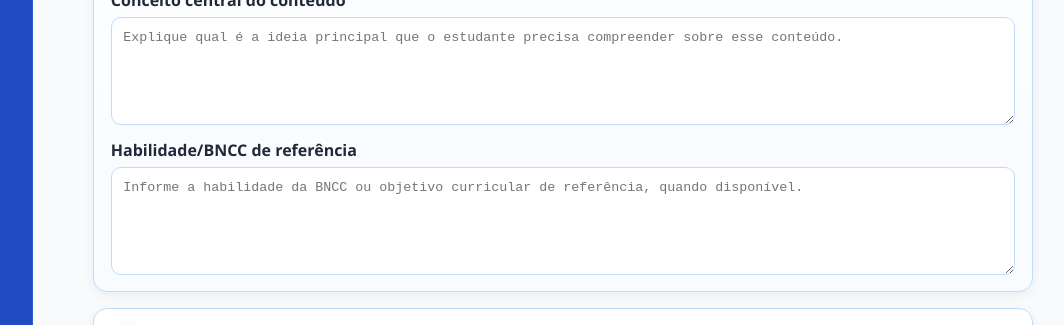
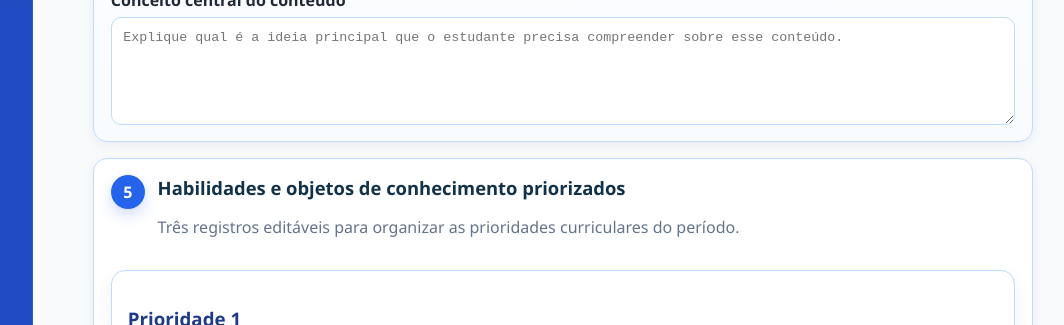
Before and after one commit to terezinhasouzacosta-netizen/aee-registro-eraa, a React (Vite) app: page /pei in a window 1280 px wide. Shown: the part 3220-3545 px from the top of the page, without its empty margins (187-1251 px from the left). Built offline with nearby package versions, Linux system fonts and the light colour scheme; no server answers; the database is empty; sample sign-in values are in the browser's storage.

Commit message:
Simplifica planejamento curricular do PEI

```diff
--- a/src/pages/PEIPage.jsx
+++ b/src/pages/PEIPage.jsx
@@ -219,11 +219,6 @@ function PEIPage() {
               id="pei-conceito-central"
               label="Conceito central do conteúdo"
               placeholder="Explique qual é a ideia principal que o estudante precisa compreender sobre esse conteúdo."
-            />
-            <CampoTexto
-              id="pei-habilidade-bncc"
-              label="Habilidade/BNCC de referência"
-              placeholder="Informe a habilidade da BNCC ou objetivo curricular de referência, quando disponível."
             />
           </div>
         </BlocoPEI>
```
